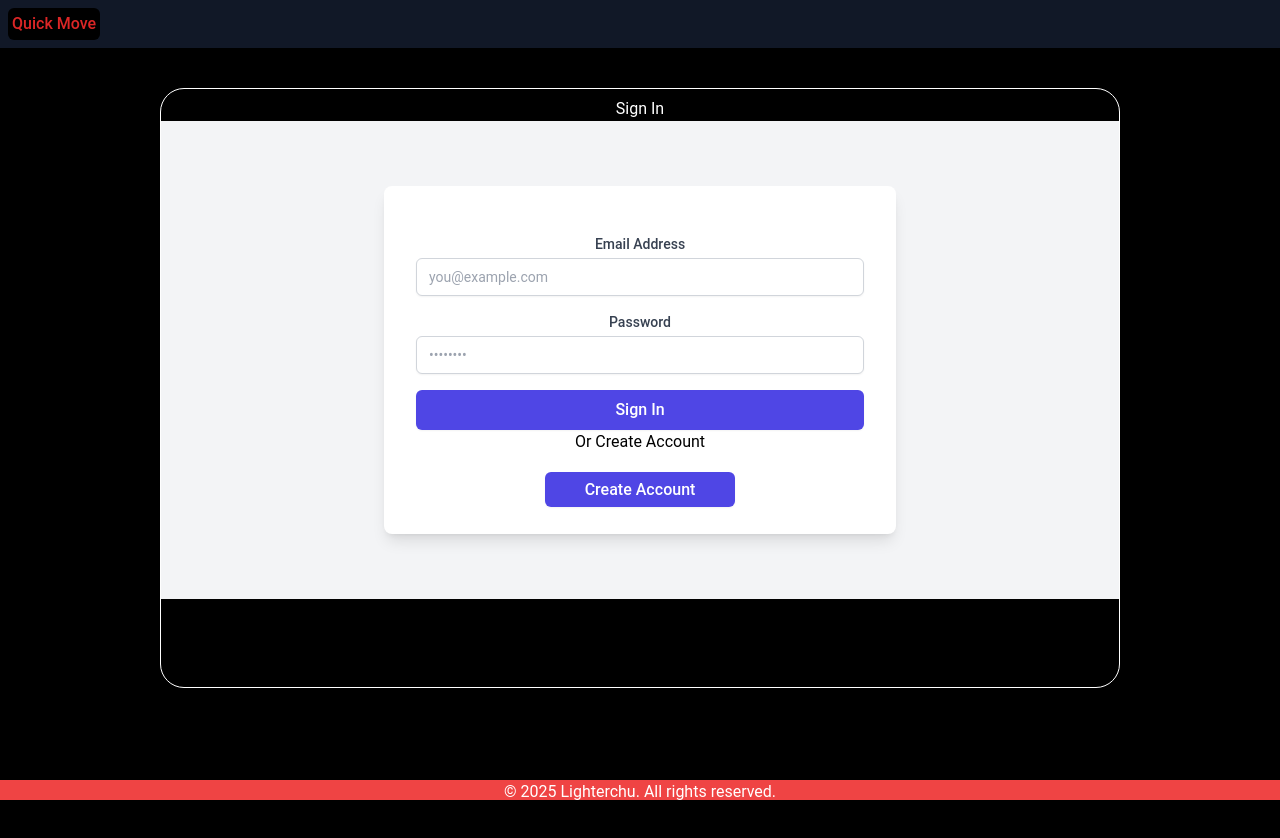
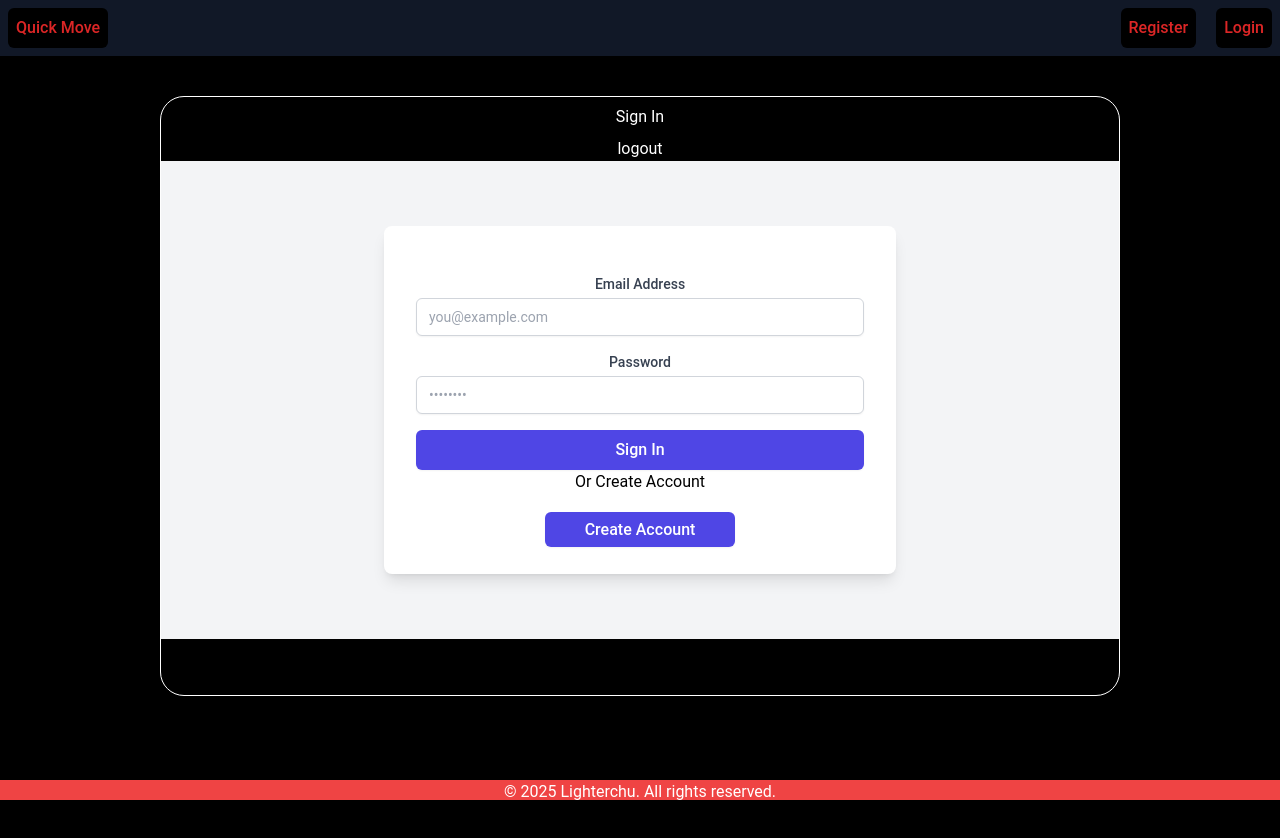
Before and after one commit to Lighterchu/movie-app, a Nuxt app: page /login in a window 1280 px wide. Shown: the top 838 px of the page. Built offline with nearby package versions, Linux system fonts and the light colour scheme.

Commit message:
have added login and register systen

```diff
--- a/components/Hero.vue
+++ b/components/Hero.vue
@@ -1,79 +1,38 @@
 <template>
   <div class="header bg-gray-900 mb-10">
-    <div class="nav-container text-red-600 p-2 font-medium flex">
+    <div class="nav-container text-red-600 p-2 font-medium flex justify-between items-center">
       <!-- Mobile View -->
-      <div
-        class="bg-gray-900 top-0 sm:block lg:hidden w-full h-20 left-0 absolute flex justify-center"
-      >
-      <NuxtLink
-        class="p-1 lg:bg-black md:bg-white rounded-md hover:bg-white"
-        to="/"
-        >Quick Move
-      </NuxtLink>
-       <!-- <div class="flex p-1">
-          <nuxt-link to="/">
-            <NuxtImg
-              src="/logo.png"
-              sizes="sm:60px md:60px"
-              class="rounded-full"
-            />
-          </nuxt-link>
-          <label class="mr-2 mt-2 ml-5">Search Movie</label>
-          <input
-            class="w-20 h-2/4 text-black mt-2 rounded-md pl-2 "
-            type="text"
-            name=""
-            id=""
-          />
-          <button
-            class="hover:bg-white rounded-md sm:right-16  right-1 absolute  mr-1 p-1 bg-black"
-          >
-            Search
-          </button>
-          <NuxtLink class="p-1 absolute right-0 bg-black mr-2 rounded-md hover:bg-white" to="login"
-            >Sign In
-          </NuxtLink>
-        </div> -->
+      <div class="bg-gray-900 top-0 sm:block lg:hidden w-full h-20 left-0 absolute flex justify-center">
+        <NuxtLink class="p-1 lg:bg-black md:bg-white rounded-md hover:bg-white" to="/"> Quick Move </NuxtLink>
       </div>
-      <!-- --- -->
 
-      <NuxtLink
-        class="p-1 lg:bg-black md:bg-white rounded-md hover:bg-white"
-        to="/"
-        >Quick Move
-      </NuxtLink>
+      <NuxtLink class="p-2 lg:bg-black md:bg-white rounded-md hover:bg-white" to="/"> Quick Move </NuxtLink>
 
-      <!-- Still needs more work -->
-
-      <!-- <div class="m-auto lg:block sm:hidden w-2/4 flex">
-        <label class="mr-2" for="">Search Movie</label>
-        <input
-          class="w-3/4 mr-2 pl-2 text-black rounded-md"
-          type="text"
-          name=""
-          id=""
-        />
-        <button class="hover:bg-white rounded-md p-1 bg-black">Search</button>
-      </div> -->
-
-      <!-- <div class="right-0 ml-auto">
-        <ul class="flex space-x-2">
-          <NuxtLink class="p-1 lg:bg-black rounded-md hover:bg-white" to="login"
-            >Login
-          </NuxtLink>
-          <NuxtLink
-            class="p-1 lg:bg-black rounded-md hover:bg-white"
-            to="register"
-            >Register
-          </NuxtLink>
-        </ul>
-      </div> -->
+      <div class="flex space-x-5">
+        <NuxtLink v-if="!user" class="p-2 lg:bg-black md:bg-white rounded-md hover:bg-white" to="/register">
+          Register
+        </NuxtLink>
+        <NuxtLink v-if="!user" class="p-2 lg:bg-black md:bg-white rounded-md hover:bg-white" to="/login">
+          Login
+        </NuxtLink>
+        <NuxtLink v-if="user" class="p-2 lg:bg-black md:bg-white rounded-md hover:bg-white" to="/" @click="logout">
+          Log Out
+        </NuxtLink>
+      </div>
     </div>
   </div>
 </template>
 
-<script>
-export default {
-  name: "Hero",
+<script setup>
+import { computed } from "vue";
+import { useUserStore } from "@/stores/user";
+const { $account, $databases, $ID} = useNuxtApp();
+
+const logout = async () => {
+  await $account.deleteSession('current');
+  userStore.clearUser()
 };
+
+const userStore = useUserStore();
+const user = computed(() => userStore.user); // Ensuring reactivity
 </script>
--- a/package.json
+++ b/package.json
@@ -11,9 +11,10 @@
   },
   "dependencies": {
     "@nuxt/image": "^1.7.0",
+    "@pinia/nuxt": "^0.9.0",
     "appwrite": "^15.0.0",
     "axios": "^1.7.0",
-    "nuxt": "^3.11.2",
+    "nuxt": "^3.15.4",
     "nuxt-video-player": "^1.0.17",
     "vue": "^3.4.27",
     "vue-router": "^4.3.2"
--- a/pages/index.vue
+++ b/pages/index.vue
@@ -1,5 +1,6 @@
 <template>
   <div class="Main">
+    <h1 v-if="userStore.user">Welcome, {{ userStore.user.name }}!</h1>
     <div class="lg:w-5/6 sm:w-full sm:p-4 lg:m-auto">
       <Section title="New Movies To Be Released" :movies="futureMovies" />
       <Section title="Out Now!" :movies="movies" v-if="movies.length" />
@@ -12,6 +13,7 @@
 import axios from 'axios';
 import Section from '@/components/Section.vue';
 import { onMounted, ref } from 'vue';
+import { useUserStore } from "~/stores/user";
 
 export default {
   name: 'IndexPage',
@@ -20,12 +22,14 @@ export default {
   },
 
   setup() {
+    const userStore = useUserStore();  // Initialize the Pinia store
     const movies = ref([]);
     const topRatedMovies = ref([]);
     const futureMovies = ref([]);
     const currentDate = new Date().toISOString().split('T')[0];
     const moviesPerDay = 5;
-
+    userStore.getUser();
+    // Function to fetch movies data
     const fetchMovies = async (cacheKey, endpoint, stateRef) => {
       const cachedMovies = typeof window !== 'undefined' && localStorage.getItem(cacheKey);
       if (cachedMovies) {
@@ -46,6 +50,7 @@ export default {
       }
     };
 
+    // Function to fetch upcoming future movies
     const fetchFutureMovies = async () => {
       const cacheKey = 'upcomingMovies';
       const lastDisplayedDateKey = 'lastDisplayedDate';
@@ -86,13 +91,16 @@ export default {
       }
     };
 
+    // On component mounted, fetch movie data
     onMounted(() => {
       fetchMovies('nowPlayingMovies', 'now_playing', movies);
       fetchMovies('topRatedMovies', 'top_rated', topRatedMovies);
       fetchFutureMovies();
     });
 
+    // Return values to template
     return {
+      userStore,  // Returning user store to be accessed in the template
       movies,
       topRatedMovies,
       futureMovies,
@@ -100,3 +108,9 @@ export default {
   },
 };
 </script>
+
+<style scoped>
+.Main {
+  /* Add any styles you need */
+}
+</style>
--- a/pages/login.vue
+++ b/pages/login.vue
@@ -1,62 +1,42 @@
 <template>
   <div class="h-full text-center">
-    <div
-      class="m-auto bg-black border-white border text-white blur-0 rounded-3xl bg-op-40 sm:w-3/4 w-2/4 h-3/4"
-    >
+    <div class="m-auto bg-black border-white border text-white blur-0 rounded-3xl bg-op-40 sm:w-3/4 w-2/4 h-3/4">
       <div class="mt-2">
         <h1>Sign In</h1>
+      </div>
+      <div class="mt-2">
+        <button @click="logout">logout</button>
       </div>
       <!-- <button onclick="addData">Testing Database</button> -->
       <div class="h-full">
         <div class="flex justify-center items-center h-4/5 bg-gray-100">
           <div class="bg-white p-8 rounded-lg shadow-lg w-full max-w-lg">
-            <form @submit.prevent="register">
+            <form @submit.prevent="login">
               <div class="mb-4"></div>
               <div class="mb-4">
-                <label
-                  for="email"
-                  class="block text-sm font-medium text-gray-700 mb-1"
-                  >Email Address</label
-                >
-                <input
-                  type="email"
-                  id="email"
-                  v-model="email"
+                <label for="email" class="block text-sm font-medium text-gray-700 mb-1">Email Address</label>
+                <input type="email" id="email" v-model="email"
                   class="block w-full px-3 py-2 text-black border border-gray-300 rounded-md shadow-sm focus:outline-none focus:ring-indigo-500 focus:border-indigo-500 sm:text-sm"
-                  placeholder="you@example.com"
-                  required
-                />
+                  placeholder="you@example.com" required />
               </div>
 
               <div class="mb-4">
-                <label
-                  for="password"
-                  class="block text-sm font-medium text-gray-700 mb-1"
-                  >Password</label
-                >
-                <input
-                  type="password"
-                  id="password"
-                  v-model="password"
+                <label for="password" class="block text-sm font-medium text-gray-700 mb-1">Password</label>
+                <input type="password" id="password" v-model="password"
                   class="block w-full px-3 py-2 text-black border border-gray-300 rounded-md shadow-sm focus:outline-none focus:ring-indigo-500 focus:border-indigo-500 sm:text-sm"
-                  placeholder="••••••••"
-                  required
-                />
+                  placeholder="••••••••" required />
               </div>
 
               <div>
-                <button
-                  type="submit"
-                  class="w-full px-4 py-2 bg-indigo-600 text-white font-medium rounded-md shadow-sm hover:bg-indigo-700 focus:outline-none focus:ring-2 focus:ring-offset-2 focus:ring-indigo-500"
-                >
+                <button type="submit"
+                  class="w-full px-4 py-2 bg-indigo-600 text-white font-medium rounded-md shadow-sm hover:bg-indigo-700 focus:outline-none focus:ring-2 focus:ring-offset-2 focus:ring-indigo-500">
                   Sign In
                 </button>
                 <h1 class="text-black">Or Create Account</h1>
                 <br>
                 <NuxtLink
                   class="w-full px-20 py-2 sm:px-10 bg-indigo-600 text-white font-medium rounded-md shadow-sm hover:bg-indigo-700 focus:outline-none focus:ring-2 focus:ring-offset-2 focus:ring-indigo-500"
-                  to="/register"
-                  >Create Account
+                  to="/register">Create Account
                 </NuxtLink>
               </div>
             </form>
@@ -69,27 +49,38 @@
 
 <script setup>
 import { ref, onMounted } from "vue";
+import { useUserStore } from "@/stores/user"; // Import Pinia store
+
+
+
+
 
 const { $account, $databases, $ID } = useNuxtApp();
+const userStore = useUserStore();
+const router = useRouter(); // Initialize router
+
 
 const loggedInUser = ref(null);
 const email = ref("");
 const password = ref("");
 const name = ref("");
 
-const login = async (email, password) => {
-  await $account.createEmailPasswordSession(email, password);
-  loggedInUser.value = await $account.get();
+const login = async () => {
+  try {
+    await $account.createEmailPasswordSession(email.value, password.value);
+    loggedInUser.value = await $account.get();
+    userStore.setUser(loggedInUser.value)
+    router.push('/');
+  } catch (err) {
+    alert("Please check the email and password.")
+  }
 };
 
-const register = async () => {
-  await $account.create("lol", email.value, password.value, name.value);
-  login(email.value, password.value);
-};
 
 const logout = async () => {
   await $account.deleteSession("current");
   loggedInUser.value = null;
+  useUserStore.clearUser()
 };
 
 const form = ref({
@@ -100,14 +91,7 @@ const form = ref({
   termsAccepted: false,
 });
 
-const handleSubmit = () => {
-  if (form.value.password !== form.value.confirmPassword) {
-    alert("Passwords don't match.");
-    return;
-  }
-  // Handle form submission
-  alert("Form submitted successfully!");
-};
+
 </script>
 
 <style scoped>
--- a/pages/register.vue
+++ b/pages/register.vue
@@ -7,6 +7,14 @@
     >
       <div class="mt-2">
         <h1>Register</h1>
+      </div>
+      <div class=" bg-red-400" @click="Devlogin">
+        <h1>Just Login Dev Button</h1>
+      </div>
+      <div class=" bg-red-400" @click="logout">
+        <h1>Log Out</h1>
+      </div>
+      <div>
       </div>
       <!-- <button onclick="addData">Testing Database</button> -->
       <div class="h-3/4">
@@ -112,8 +120,10 @@
 
 <script setup>
 import { ref, onMounted } from "vue";
+import { useUserStore } from "~/stores/user";
 
 const { $account, $databases, $ID} = useNuxtApp();
+const userStore = useUserStore();
 
 const loggedInUser = ref(null);
 const email = ref('');
@@ -123,7 +133,19 @@ const name = ref('');
 const login = async (email, password) => {
   await $account.createEmailPasswordSession(email, password);
   loggedInUser.value = await $account.get();
+  userStore.setUser(loggedInUser.value);
+  console.log("User Store:", userStore.user);
+
 };
+
+const Devlogin = async () => {
+  await $account.createEmailPasswordSession("testing@gmail.com", "Bigbang734");
+  loggedInUser.value = await $account.get();
+  userStore.setUser(loggedInUser.value);
+  console.log("User Store:", userStore.user);
+
+};
+
 
 const register = async () => {
   await $account.create("lol", email.value, password.value, name.value);
@@ -133,6 +155,8 @@ const register = async () => {
 const logout = async () => {
   await $account.deleteSession('current');
   loggedInUser.value = null;
+  userStore.clearUser()
+
 };
 
 const form = ref({
--- /dev/null
+++ b/stores/user.js
@@ -0,0 +1,30 @@
+import { defineStore } from "pinia";
+
+export const useUserStore = defineStore("user", {
+  state: () => ({
+    user: null,
+  }),
+  actions: {
+    setUser(userData) {
+      this.user = userData;
+      if (process.client) { // Ensures localStorage is accessed only in the client-side
+        localStorage.setItem('user', JSON.stringify(userData));
+      }
+    },
+    getUser() {
+      if (process.client) { // Ensures localStorage is accessed only in the client-side
+        const savedUser = localStorage.getItem('user');
+        if (savedUser) {
+          this.user = JSON.parse(savedUser);
+        }
+      }
+      return this.user;
+    },
+    clearUser() {
+      this.user = null;
+      if (process.client) { // Ensures localStorage is accessed only in the client-side
+        localStorage.removeItem('user');
+      }
+    },
+  },
+});
```
Also changed, not shown: nuxt.config.ts (+8 -1 lines), 1 other file (tests, documents, lock files or other folders).
